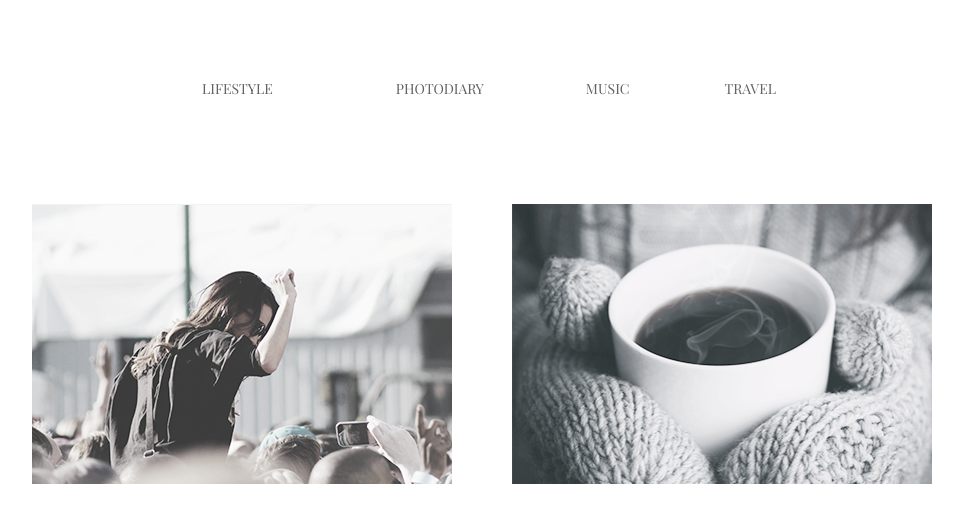
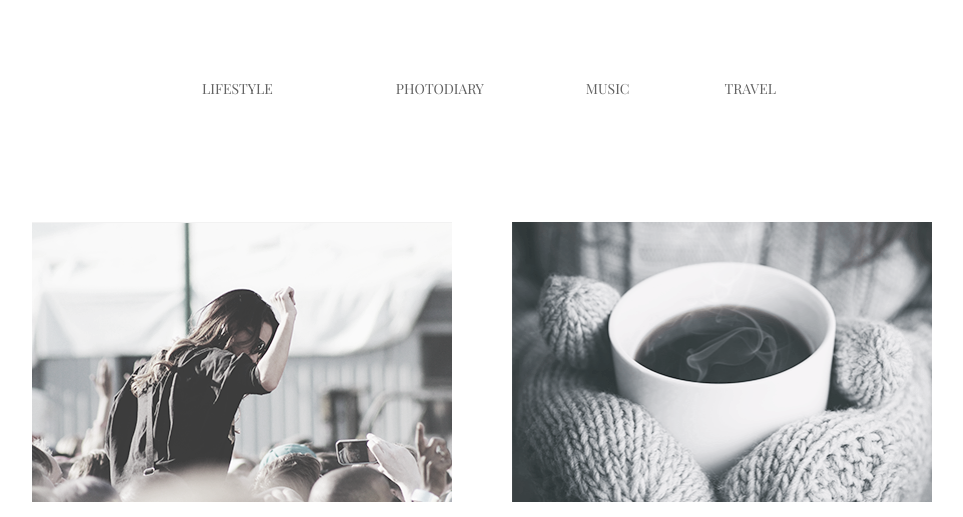
Before and after one commit to BohdanKadenskyi/goit-markup-hw-04-blog, a plain HTML site: page index.html in a window 1280 px wide. Shown: the top 517 px of the page, without its empty margins (158-1121 px from the left). Drawn offline with nearby package versions, Linux system fonts and the light colour scheme.

Commit message:
add padding header and inline block for links

```diff
--- a/css/style.css
+++ b/css/style.css
@@ -27,7 +27,7 @@ p,
   margin: 0;
   padding: 0;
 }
-.navheader {
+.header {
   padding-top: 77px;
   padding-bottom: 103px;
 }
@@ -41,8 +41,9 @@ p,
   padding-right: 20px;*/
 }
 
-/* NAVLINKS*/
+/* NAVLINK*/
 .navlink {
+  display: inline-block;
   font-size: 14px;
   line-height: var(--line-height);
   text-decoration: none;
```
